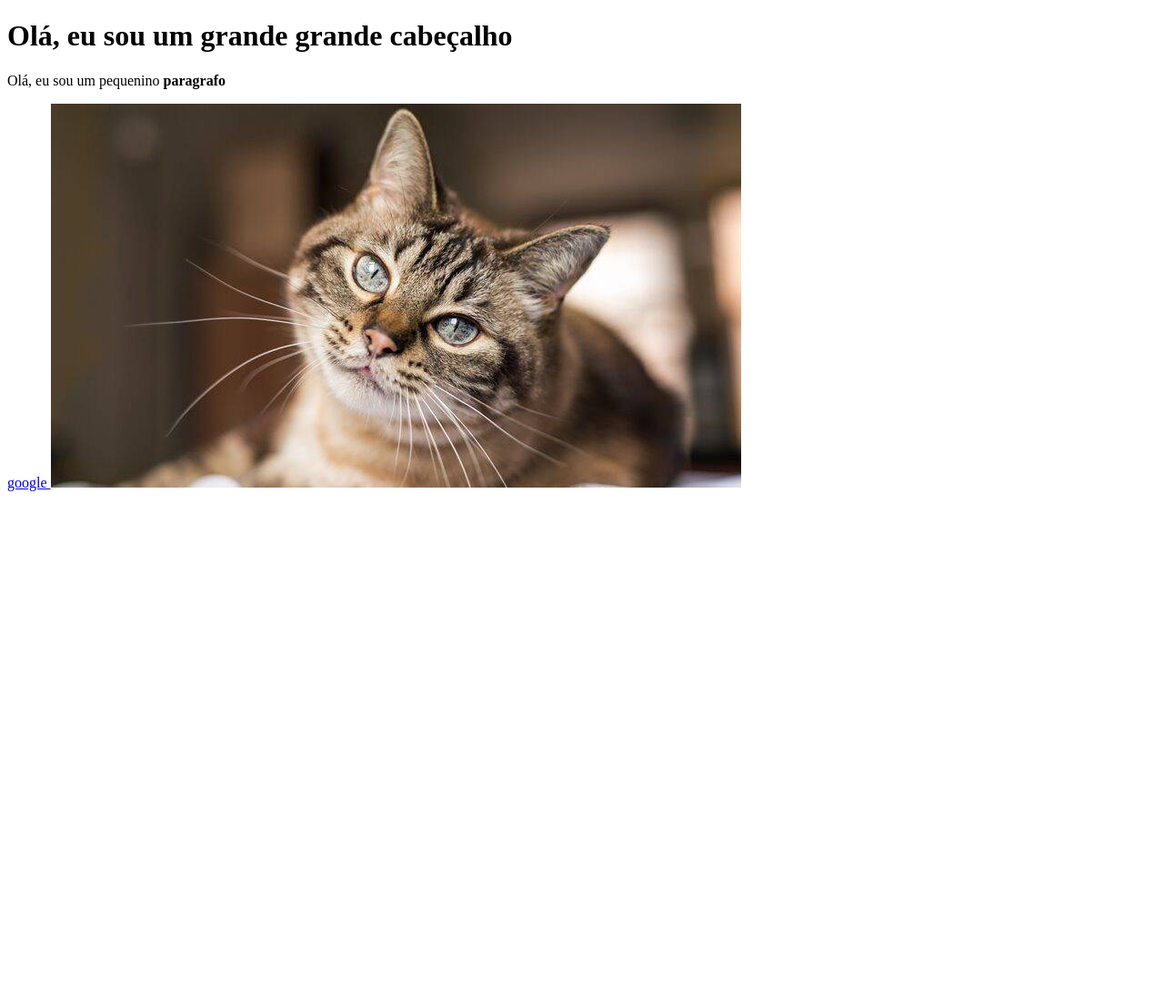
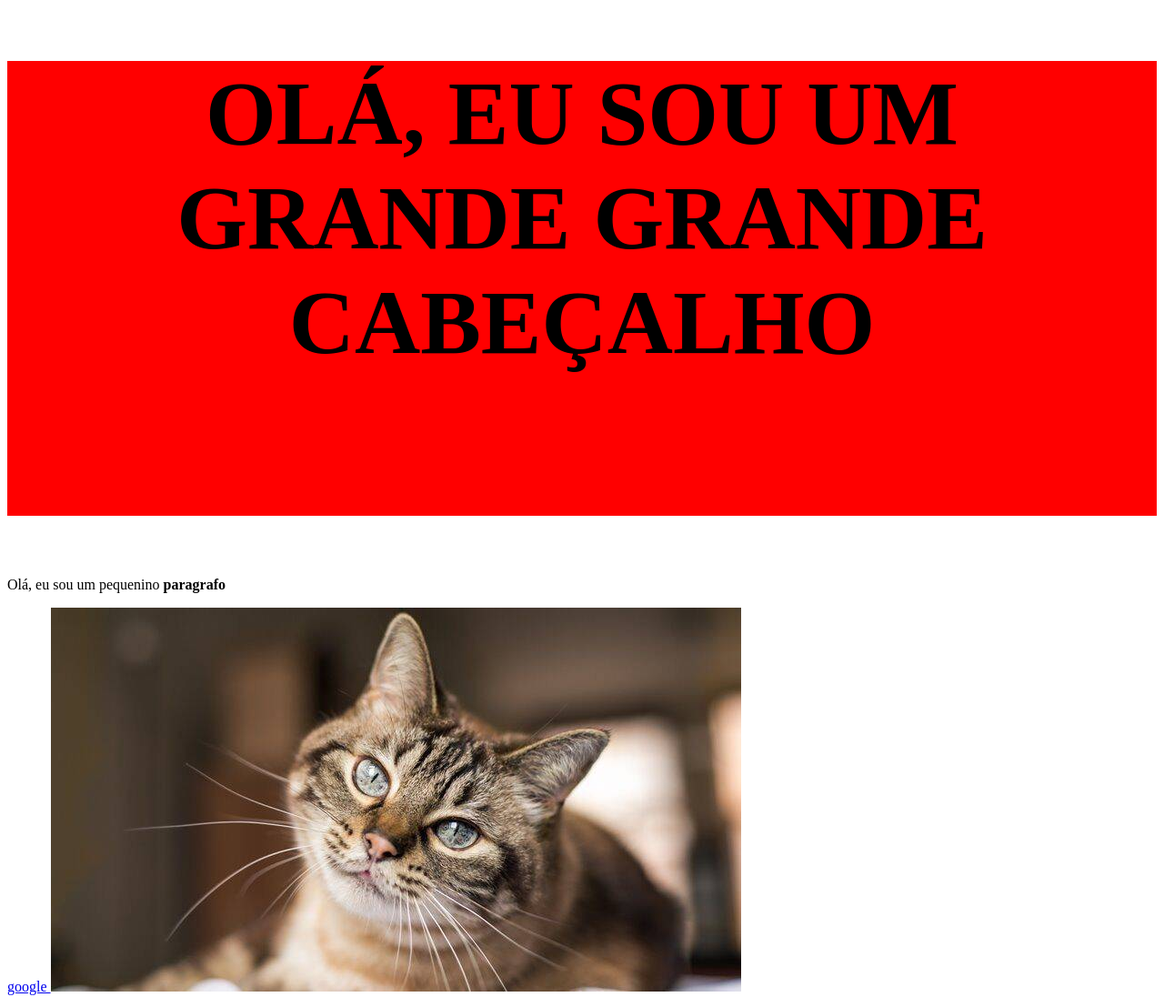
Before and after one commit to pedrop1998/repositorio, a plain HTML site: page test.html in a window 1280 px wide. Shown: the whole page at 91% size. Before the commit the page ends 800 px from the top, so only its background shows below. Drawn offline with Linux system fonts and the light colour scheme.

Commit message:
Update test.html

```diff
--- a/test.html
+++ b/test.html
@@ -4,7 +4,7 @@
         <title>Este é o meu gatinho lindo </title>
     </head>
     <body>
-    <h1> Olá, eu sou um grande grande cabeçalho</h1>
+    <h1 style="font-size: 100px; background-color: red; height: 500px; text-align: center; text-transform: uppercase;"> Olá, eu sou um grande grande cabeçalho</h1>
     <p> Olá, eu sou um pequenino <b>paragrafo </b> </p>
     <a href="http://www.google.com"> google </a>
     <img src="cat.jpg">
```
